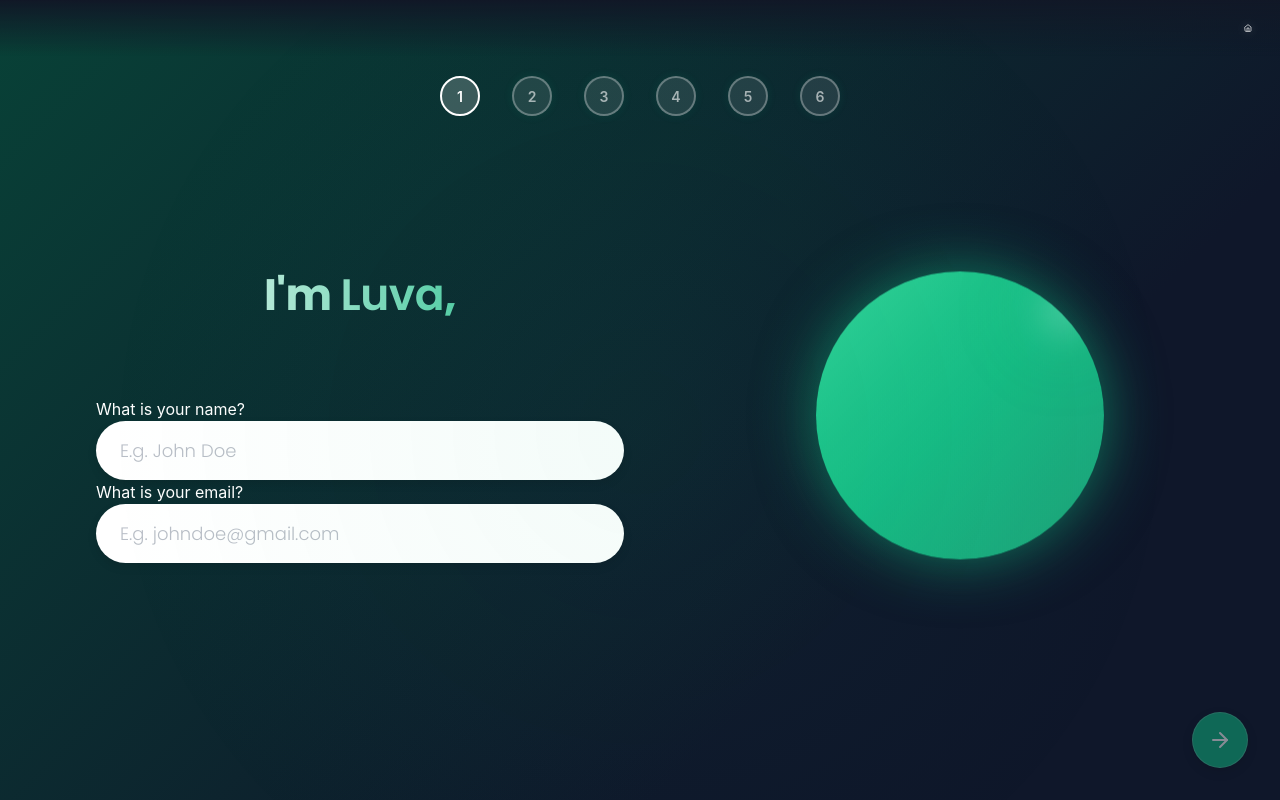
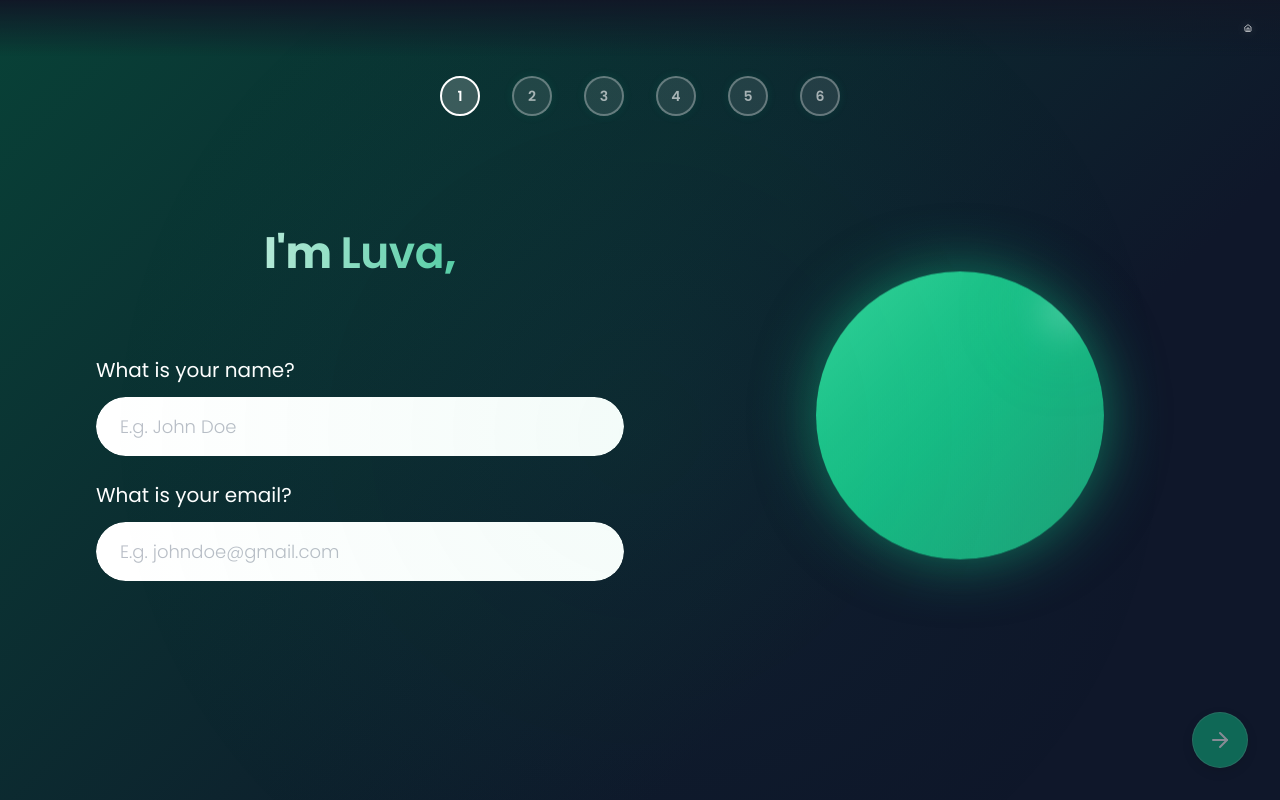
Before and after one commit to thihaagset01/fameline_luva, a React (Vite) app: page / in a window 1280 px wide. Built offline with nearby package versions, Linux system fonts and the light colour scheme.

Commit message:
feat: create initial app structure with wizard flow and global styles

```diff
--- a/src/App.tsx
+++ b/src/App.tsx
@@ -154,7 +154,7 @@ function App() {
 
         {/* Next step button - shown on all steps except the last one */}
         {/* The button is disabled if the current step's data is invalid */}
-        {!isLastStep && currentStep !== 4 && (
+        {!isLastStep && currentStep !== 5 && (
           <NavigationButton
             onClick={nextStep}
             disabled={!canProceed}
--- a/src/index.css
+++ b/src/index.css
@@ -28,7 +28,7 @@
  * - 2xl: 3rem (48px) - Page-level spacing
  *
  * TYPOGRAPHY:
- * - Font Family: Inter (sans-serif) - Clean, modern, highly readable
+ * - Font Family: Poppins
  * - Base Size: 16px (1rem)
  * - Scale: 1.25 ratio (major third)
  * - Weights: 300 (light), 400 (regular), 500 (medium), 600 (semibold), 700 (bold)
@@ -177,7 +177,7 @@
 /* 3. Global Base Styles */
 /* Core styles that apply to the entire application */
 html, body {
-  font-family: 'Inter', sans-serif; /* Primary font family */
+  font-family: 'Poppins', sans-serif; /* Primary font family */
   color: white; /* Default text color */
   margin: 0;
   padding: 0;
@@ -416,11 +416,6 @@ body.has-scrollable-page {
     z-index: 0;
   }
 
-  @keyframes subtleShimmer {
-    0% { background-position: 0% 50%; }
-    50% { background-position: 100% 50%; }
-    100% { background-position: 0% 50%; }
-  }
 
   .gradient-bg::after {
     content: '';
@@ -708,8 +703,26 @@ body.has-scrollable-page {
    * Usage:
    * <input class="input-pill" type="text" placeholder="Enter your name">
    */
-  .input-pill {
-    @apply w-full px-6 py-4 rounded-full bg-white text-gray-800 placeholder-gray-400 text-lg focus:outline-none focus:ring-2 focus:ring-emerald-400 transition-all duration-200;
+
+
+   .input-group {
+    margin-bottom: 1.5rem;
+    position: relative;
+  }
+
+  .input-label {
+    display: block;
+    color: white;
+    font-size: 1.25rem;
+    font-weight: 400;
+    margin-bottom: 0.75rem;
+    font-family: 'Poppins', sans-serif;
+  }
+
+  .input-wrapper {
+    position: relative;
+    border-radius: 9999px;
+    overflow: hidden;
   }
 
   .input-field {
```
